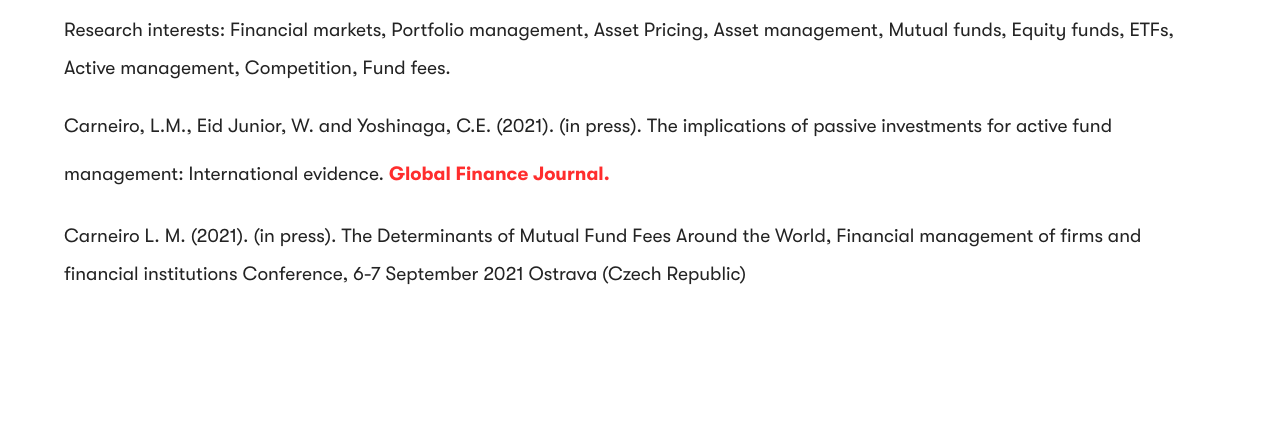
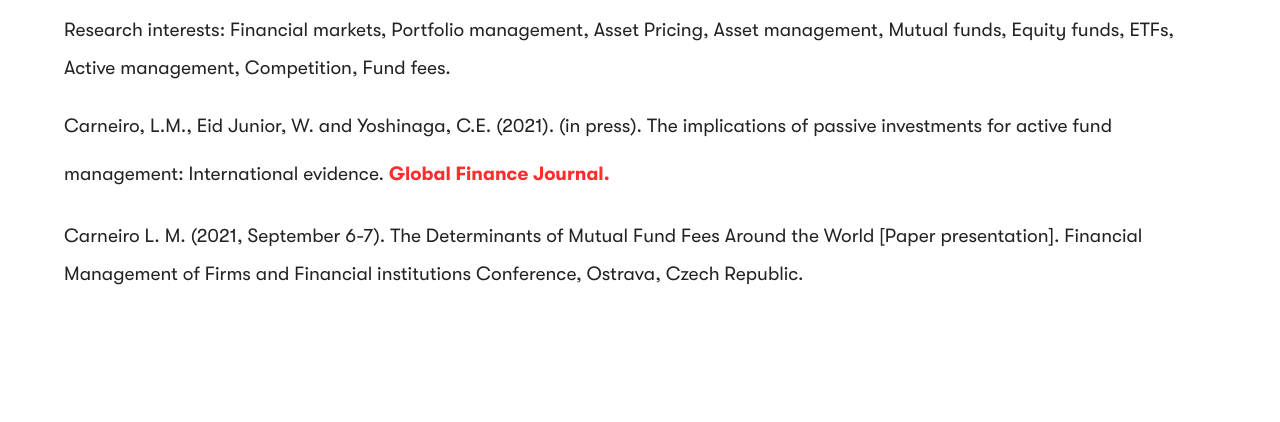
Before and after one commit to paulapompeo/livia-blog, a Gatsby site: page /research in a window 1280 px wide. Shown: the part 327-749 px from the top of the page. Built offline with nearby package versions, Linux system fonts and the light colour scheme; Gatsby itself is replaced by a stand-in of ours.

Commit message:
edits research details

```diff
--- a/src/components/research/index.jsx
+++ b/src/components/research/index.jsx
@@ -11,7 +11,7 @@
               <Title> Research </Title>
               <Text> Research interests: Financial markets, Portfolio management, Asset Pricing, Asset management, Mutual funds, Equity funds, ETFs, Active management, Competition, Fund fees. </Text>
               <Text> Carneiro, L.M., Eid Junior, W. and Yoshinaga, C.E. (2021). (in press). The implications of passive investments for active fund management: International evidence. <b className="text-primary lined-link"><a href="https://doi.org/10.1016/j.gfj.2021.100623" target="_blank">Global Finance Journal.</a></b></Text>
-              <Text> Carneiro L. M. (2021). (in press). The Determinants of Mutual Fund Fees Around the World, Financial management of firms and financial institutions Conference, 6-7 September 2021 Ostrava (Czech Republic)</Text>
+              <Text> Carneiro L. M. (2021, September 6-7). The Determinants of Mutual Fund Fees Around the World [Paper presentation]. Financial Management of Firms and Financial institutions Conference, Ostrava, Czech Republic. </Text>
             </div>
         </ContainerLayout>
       </SectionIntro>
```
